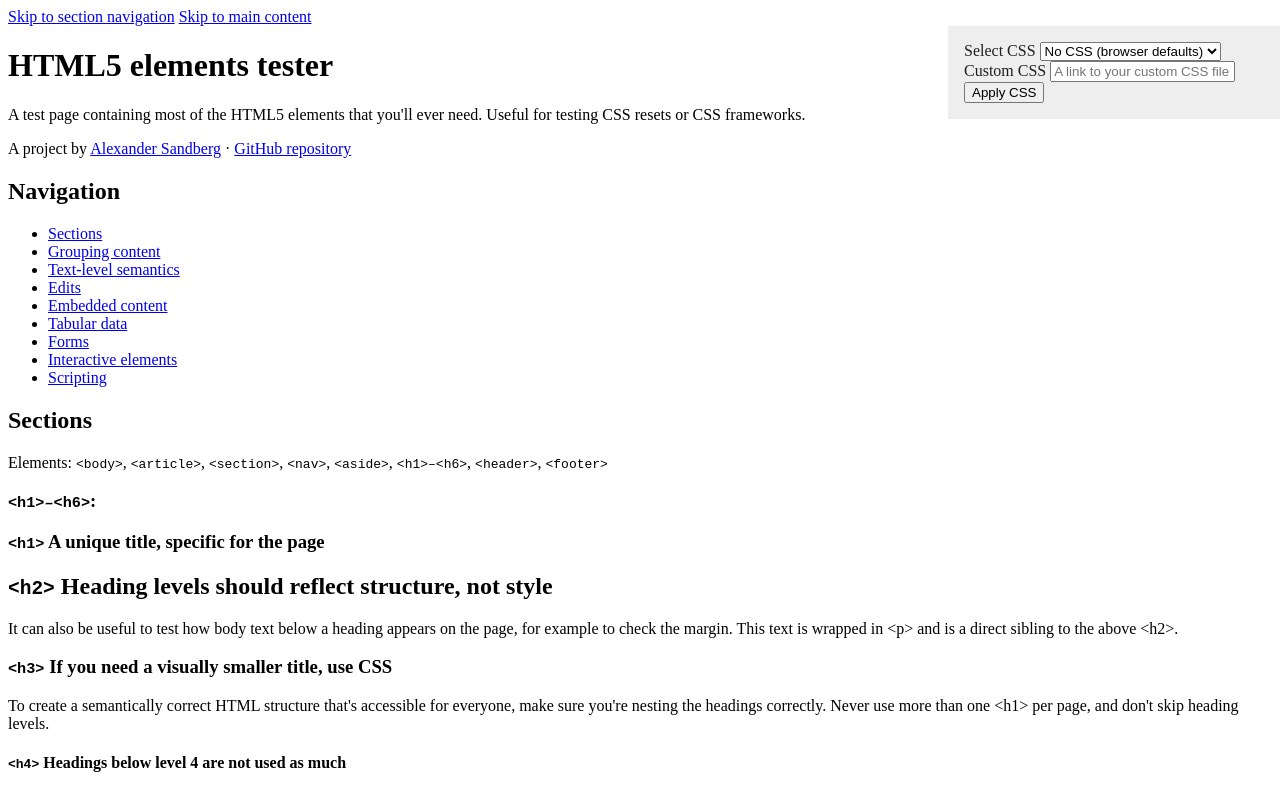
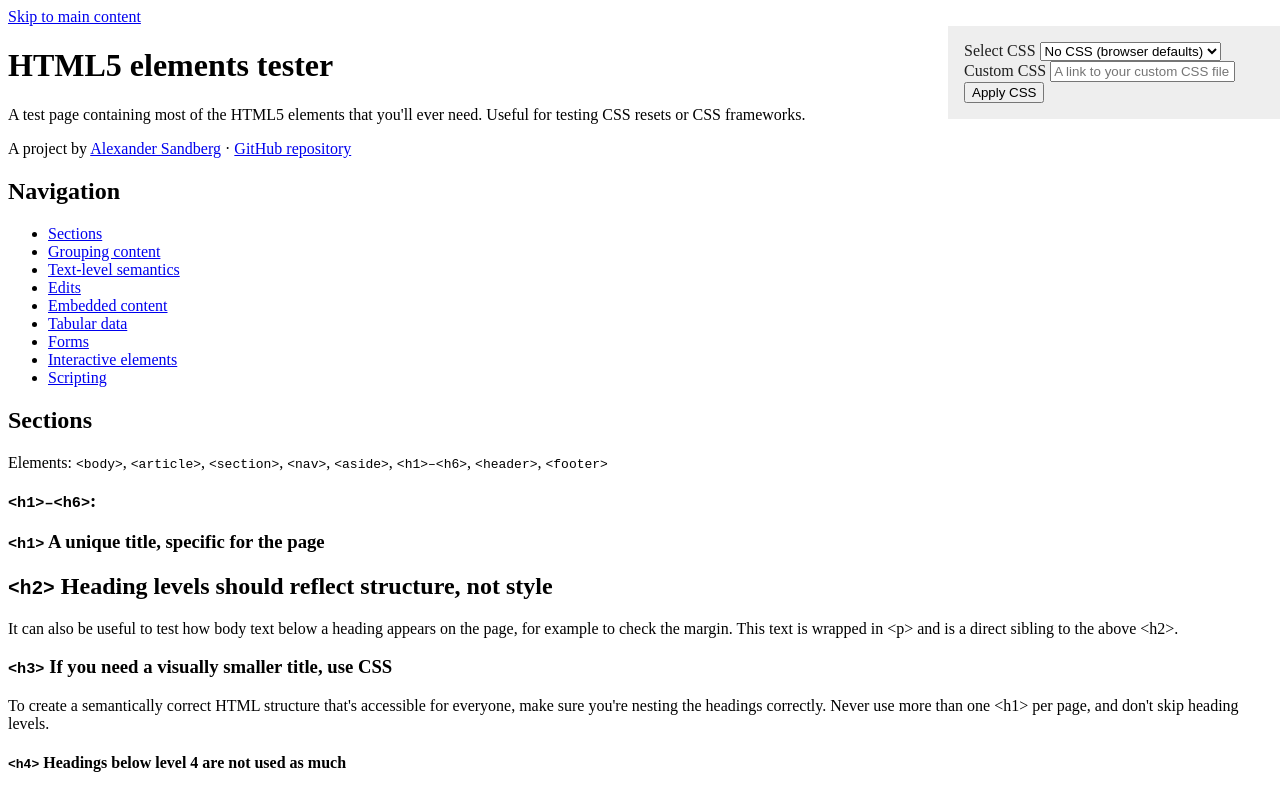
Before and after one commit to alexandersandberg/html5-elements-tester, a website: page index.html in a window 1280 px wide. Shown: the top 792 px of the page. Drawn offline with Linux system fonts and the light colour scheme.

Commit message:
Remove unnecessary skip link

```diff
--- a/index.html
+++ b/index.html
@@ -18,7 +18,6 @@
   </style>
 </head>
 <body id="body">
-  <a href="#nav">Skip to section navigation</a>
   <a href="#main">Skip to main content</a>
 
   <aside id="css-selection">
```
